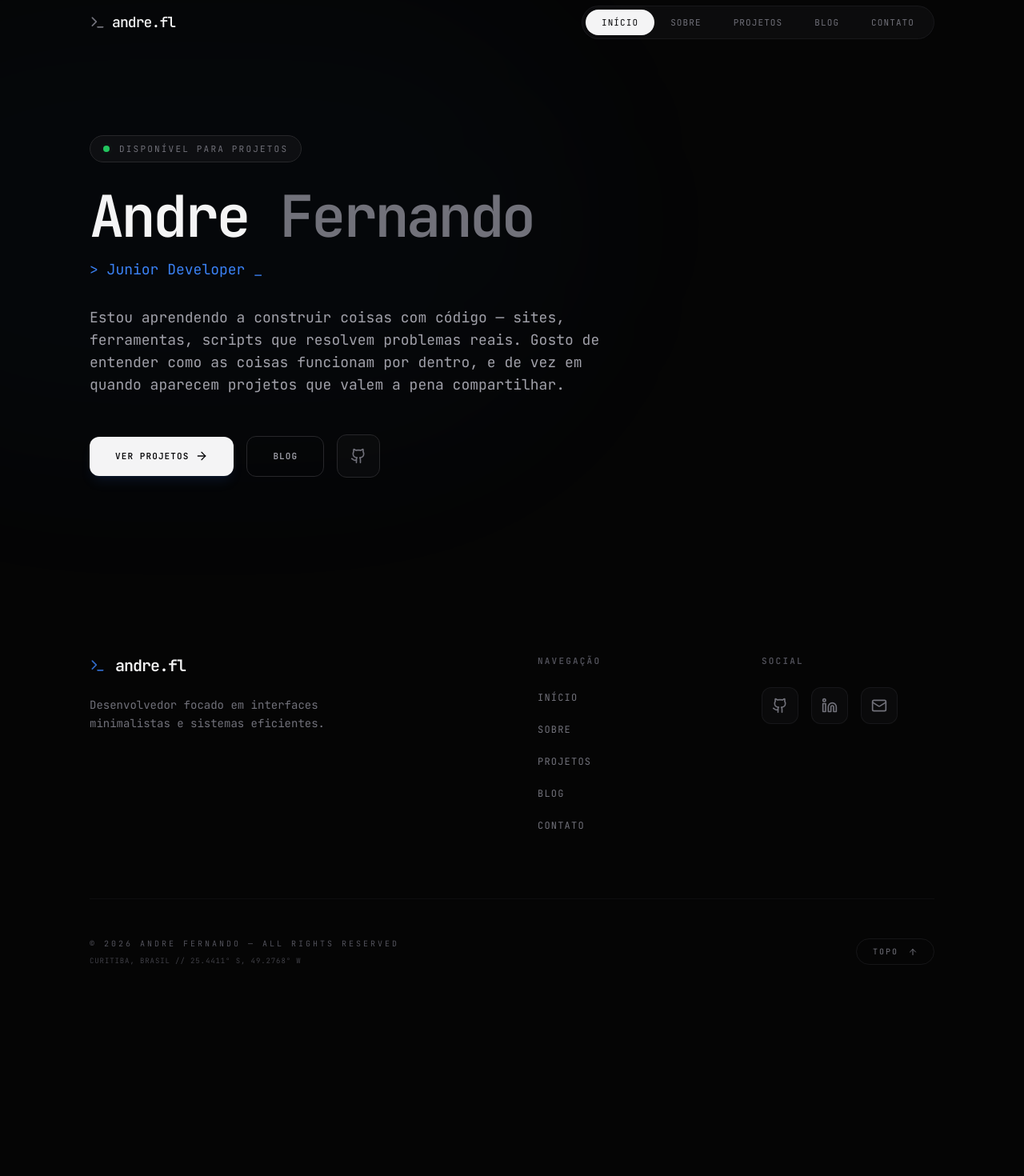
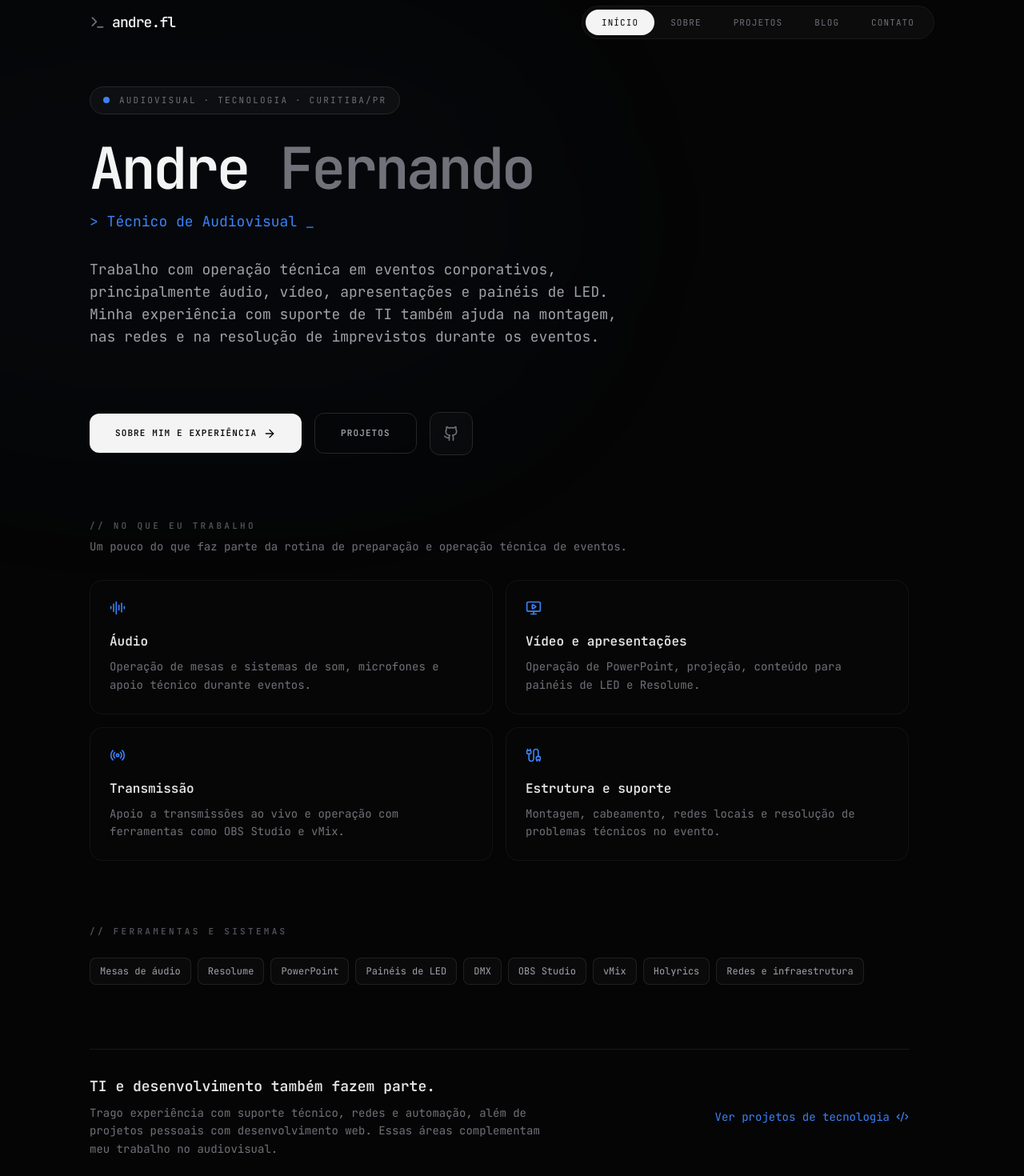
Before and after one commit to oandrefl/oandrefl, a Next.js app: page / in a window 1280 px wide. Shown: the part 20-1490 px from the top of the page at 80% size. Before the commit the page ends 1276 px from the top, so only its background shows below. Built offline with nearby package versions, Linux system fonts and the light colour scheme.

Commit message:
Reposition portfolio toward audiovisual work

```diff
--- a/app/page.tsx
+++ b/app/page.tsx
@@ -1,69 +1,83 @@
-import { Github, ArrowRight } from "lucide-react";
+import { Github, ArrowRight, AudioLines, MonitorPlay, Radio, Cable, Code2 } from "lucide-react";
 import Link from "next/link";
 
-/*
-  SISTEMA DE TIPOGRAFIA (use em todo o site):
+const areas = [
+  {
+    icon: AudioLines,
+    title: "Áudio",
+    description: "Operação de mesas e sistemas de som, microfones e apoio técnico durante eventos.",
+  },
+  {
+    icon: MonitorPlay,
+    title: "Vídeo e apresentações",
+    description: "Operação de PowerPoint, projeção, conteúdo para painéis de LED e Resolume.",
+  },
+  {
+    icon: Radio,
+    title: "Transmissão",
+    description: "Apoio a transmissões ao vivo e operação com ferramentas como OBS Studio e vMix.",
+  },
+  {
+    icon: Cable,
+    title: "Estrutura e suporte",
+    description: "Montagem, cabeamento, redes locais e resolução de problemas técnicos no evento.",
+  },
+];
 
-  Eyebrow / label:  text-[11px] font-mono uppercase tracking-[0.2em] text-zinc-500
-  H1 (hero):        text-5xl md:text-7xl font-bold text-zinc-100 tracking-tighter leading-[0.9]
-  H1 (páginas):     text-4xl md:text-5xl font-bold text-zinc-100 tracking-tight
-  Subtitle:         text-lg font-mono text-blue-500
-  Body:             text-base leading-relaxed text-zinc-400 max-w-2xl
-  Small/meta:       text-sm text-zinc-500
-*/
+const tools = [
+  "Mesas de áudio",
+  "Resolume",
+  "PowerPoint",
+  "Painéis de LED",
+  "DMX",
+  "OBS Studio",
+  "vMix",
+  "Holyrics",
+  "Redes e infraestrutura",
+];
 
 export default function Home() {
   return (
-    <div className="min-h-[calc(100vh-250px)] flex flex-col justify-center animate-in fade-in slide-in-from-bottom-8 duration-1000">
-      <div className="max-w-4xl space-y-12">
-
+    <div className="min-h-[calc(100vh-250px)] flex flex-col animate-in fade-in slide-in-from-bottom-8 duration-700">
+      <div className="max-w-5xl space-y-20">
         <header className="space-y-8">
-          {/* Eyebrow label */}
           <div className="inline-flex items-center gap-3 px-4 py-2 rounded-full bg-zinc-900/50 border border-zinc-800 text-[11px] font-mono tracking-[0.2em] text-zinc-500 uppercase w-fit">
-            <span className="relative flex h-2 w-2">
-              <span className="animate-ping absolute inline-flex h-full w-full rounded-full bg-green-400 opacity-75"></span>
-              <span className="relative inline-flex rounded-full h-2 w-2 bg-green-500"></span>
-            </span>
-            Disponível para projetos
+            <span className="h-2 w-2 rounded-full bg-blue-500" />
+            Audiovisual · Tecnologia · Curitiba/PR
           </div>
 
           <div className="space-y-4">
-            {/* H1 hero — text-5xl md:text-7xl em todas as páginas principais */}
-            <h1 className="text-5xl md:text-7xl font-bold text-zinc-100 tracking-tighter leading-[0.9]">
+            <h1 className="text-5xl md:text-7xl font-bold text-zinc-100 tracking-tighter leading-[0.95]">
               Andre <span className="text-zinc-500">Fernando</span>
             </h1>
-            {/* Subtitle — sempre font-mono text-blue-500 */}
             <p className="text-lg font-mono text-blue-500">
-              &gt; Junior Developer _
+              &gt; Técnico de Audiovisual _
             </p>
           </div>
 
-          {/* Texto mais humano e direto — sem jargão técnico forçado */}
           <p className="text-base md:text-lg text-zinc-400 leading-relaxed max-w-2xl">
-            Estou aprendendo a construir coisas com código — sites, ferramentas, scripts
-            que resolvem problemas reais. Gosto de entender como as coisas funcionam por dentro,
-            e de vez em quando aparecem projetos que valem a pena compartilhar.
+            Trabalho com operação técnica em eventos corporativos, principalmente áudio,
+            vídeo, apresentações e painéis de LED. Minha experiência com suporte de TI
+            também ajuda na montagem, nas redes e na resolução de imprevistos durante os eventos.
           </p>
         </header>
 
-        {/* CTAs */}
         <nav className="flex flex-col sm:flex-row gap-4 items-start sm:items-center" aria-label="Links principais">
           <Link
-            href="/projetos"
-            className="w-full sm:w-auto group inline-flex items-center justify-center px-8 py-4 bg-zinc-100 hover:bg-blue-600 text-zinc-950 hover:text-white rounded-xl transition-all font-mono text-[11px] uppercase tracking-widest font-bold active:scale-95 shadow-lg shadow-blue-500/10"
+            href="/about"
+            className="w-full sm:w-auto group inline-flex items-center justify-center px-8 py-4 bg-zinc-100 hover:bg-blue-600 text-zinc-950 hover:text-white rounded-xl transition-all font-mono text-[11px] uppercase tracking-widest font-bold active:scale-95"
           >
-            Ver Projetos
+            Sobre mim e experiência
             <ArrowRight className="ml-2 w-4 h-4 group-hover:translate-x-1 transition-transform" />
           </Link>
 
           <div className="flex items-center gap-4 w-full sm:w-auto">
             <Link
-              href="/blog"
+              href="/projetos"
               className="flex-1 sm:flex-none inline-flex items-center justify-center px-8 py-4 border border-zinc-800 hover:border-zinc-700 text-zinc-400 hover:text-zinc-100 rounded-xl transition-all font-mono text-[11px] uppercase tracking-widest font-bold active:scale-95"
             >
-              Blog
+              Projetos
             </Link>
-
             <a
               href="https://github.com/oandrefl"
               target="_blank"
@@ -77,6 +91,58 @@ export default function Home() {
           </div>
         </nav>
 
+        <section className="space-y-8">
+          <div className="space-y-2">
+            <h2 className="text-[11px] font-mono uppercase tracking-[0.3em] text-zinc-600 font-bold">
+              // No que eu trabalho
+            </h2>
+            <p className="text-sm text-zinc-500 max-w-2xl">
+              Um pouco do que faz parte da rotina de preparação e operação técnica de eventos.
+            </p>
+          </div>
+
+          <div className="grid grid-cols-1 sm:grid-cols-2 gap-4">
+            {areas.map((area) => (
+              <article
+                key={area.title}
+                className="p-6 rounded-2xl border border-zinc-900/70 bg-zinc-900/10 hover:border-zinc-800 transition-colors"
+              >
+                <area.icon className="w-5 h-5 text-blue-500 mb-5" />
+                <h3 className="text-base font-bold text-zinc-200 mb-2">{area.title}</h3>
+                <p className="text-sm leading-relaxed text-zinc-500">{area.description}</p>
+              </article>
+            ))}
+          </div>
+        </section>
+
+        <section className="space-y-6">
+          <h2 className="text-[11px] font-mono uppercase tracking-[0.3em] text-zinc-600 font-bold">
+            // Ferramentas e sistemas
+          </h2>
+          <div className="flex flex-wrap gap-2">
+            {tools.map((tool) => (
+              <span
+                key={tool}
+                className="px-3 py-2 rounded-lg border border-zinc-800/80 bg-zinc-900/30 text-xs text-zinc-400"
+              >
+                {tool}
+              </span>
+            ))}
+          </div>
+        </section>
+
+        <section className="border-t border-zinc-900 pt-8 pb-4 flex flex-col md:flex-row md:items-center md:justify-between gap-4">
+          <div className="max-w-xl">
+            <h2 className="text-lg font-bold text-zinc-200 mb-2">TI e desenvolvimento também fazem parte.</h2>
+            <p className="text-sm leading-relaxed text-zinc-500">
+              Trago experiência com suporte técnico, redes e automação, além de projetos pessoais
+              com desenvolvimento web. Essas áreas complementam meu trabalho no audiovisual.
+            </p>
+          </div>
+          <Link href="/projetos" className="inline-flex items-center gap-2 text-sm text-blue-500 hover:text-blue-400 transition-colors shrink-0">
+            Ver projetos de tecnologia <Code2 className="w-4 h-4" />
+          </Link>
+        </section>
       </div>
     </div>
   );
```
